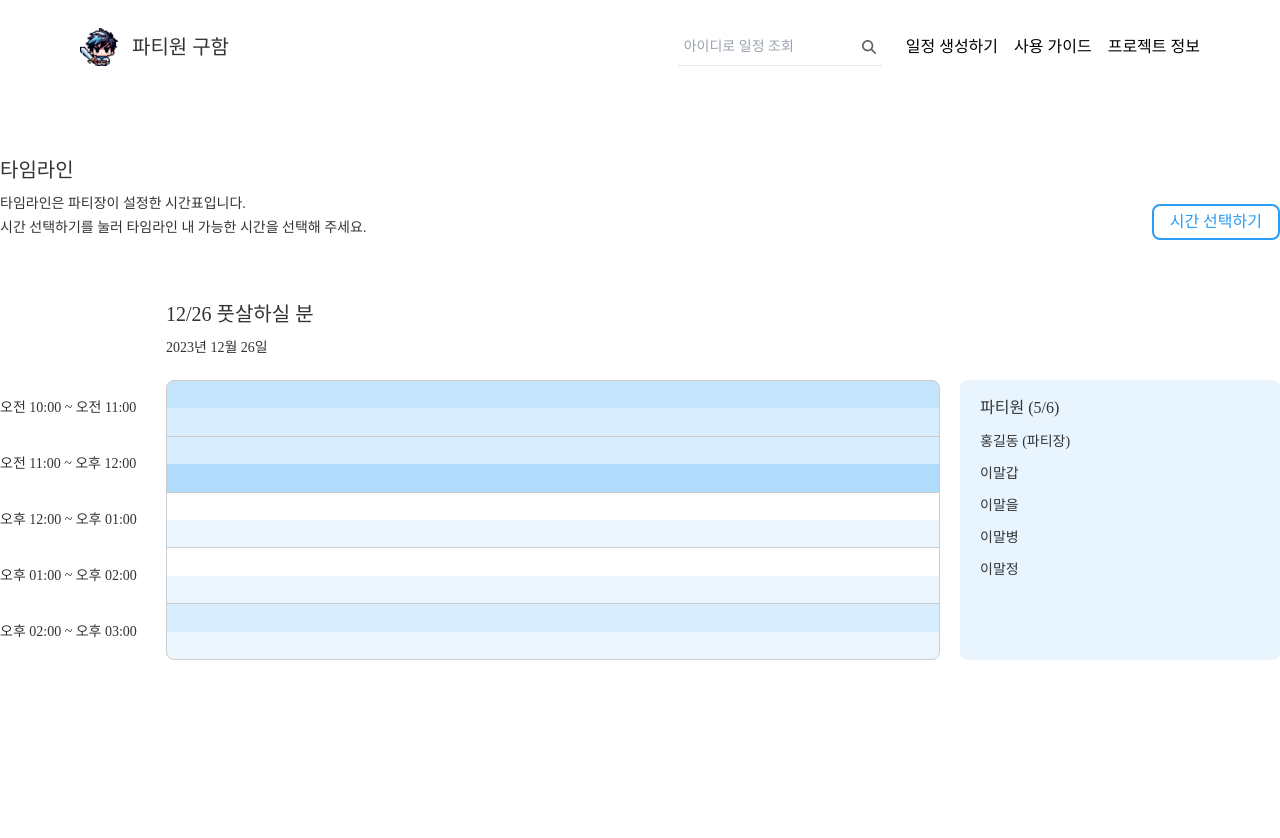
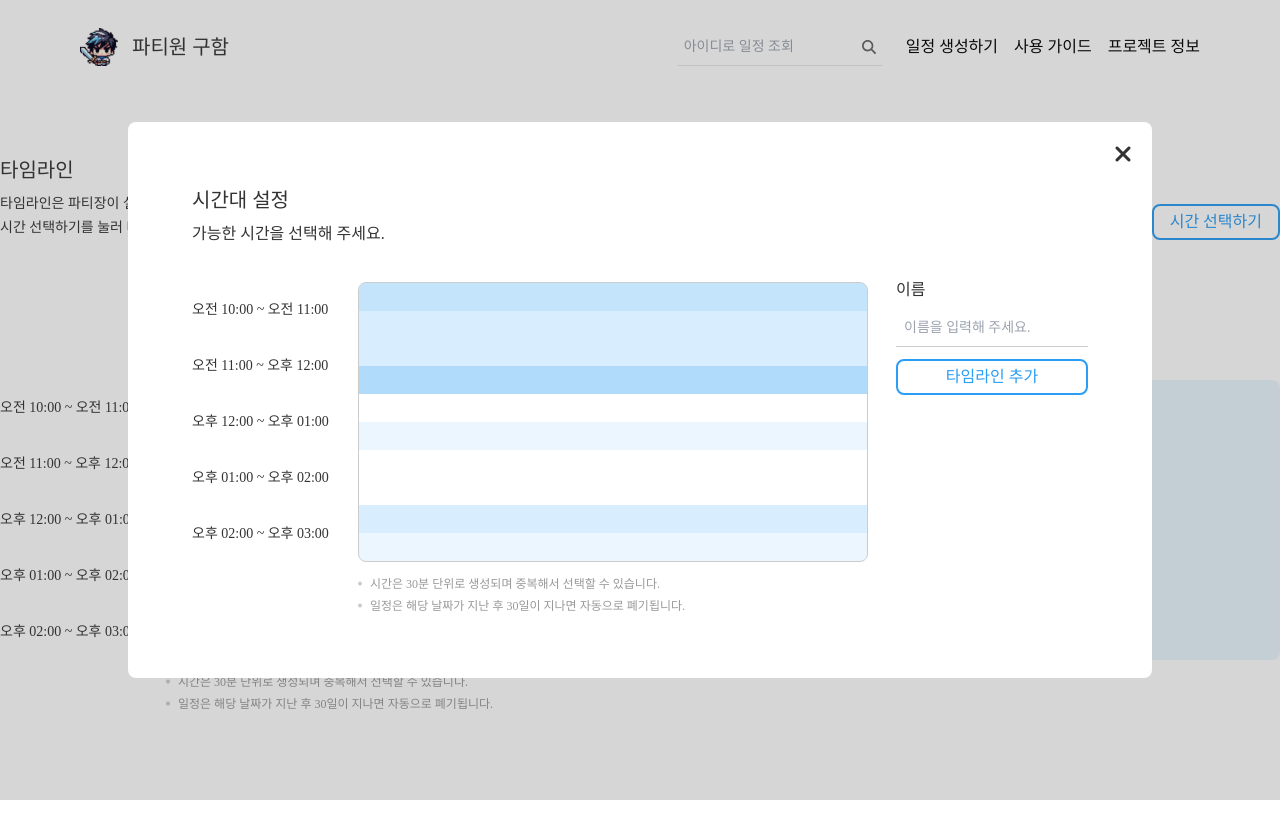
Before and after one commit to taedonn/partywonguham, a Nuxt app: page / in a window 1280 px wide. Both pictures are taken after a click on the button "시간 선택하기". Shown: the top 838 px of the page. Built offline with nearby package versions, Linux system fonts and the light colour scheme; a web font is replaced by a local one.

Commit message:
Update timeline

```diff
--- a/components/Popup.vue
+++ b/components/Popup.vue
@@ -1,6 +1,11 @@
 <template>
-    <div class="w-full h-full fixed left-0 top-0 flex justify-center items-center bg-black-333/20">
-        <div class="w-[1024px] p-14 rounded-lg bg-white">
+    <div v-show="show" class="w-full h-full fixed left-0 top-0 flex justify-center items-center text-black-333 bg-black-333/20">
+        <div class="w-[1024px] p-16 relative rounded-lg bg-white">
+            <button @click="handleClick()" class="absolute right-5 top-5">
+                <i class="text-2xl leading-none fa-solid fa-xmark"></i>
+            </button>
+            <h2 class="mb-3 text-xl">{{ title }}</h2>
+            <h3 class="mb-10 font-light">{{ subtitle }}</h3>
             <slot></slot>
         </div>
     </div>
@@ -8,7 +13,10 @@
 
 <script setup>
     const props = defineProps({
-
+        show: Boolean,
+        handleClick: Function,
+        title: String,
+        subtitle: String,
     });
 </script>
 
--- a/components/timeline.vue
+++ b/components/timeline.vue
@@ -1,16 +1,27 @@
 <template>
+    <div class="w-full">
         <div class="w-full h-fit flex">
             <div class="flex flex-col shrink-0 mr-1.5">
                 <div v-for="time in timeline" class="w-40 h-14 text-sm font-light flex items-center">{{ time }}</div>
             </div>
             <div class="w-full flex flex-col border rounded-lg overflow-hidden border-gray-ccc">
-            <div v-for="checked in checked_time" class="w-full flex flex-col flex-auto first:border-none odd:border-t border-gray-ccc">
+                <div v-for="checked, idx in checked_time" class="w-full flex flex-col flex-auto">
                     <input type="checkbox" v-bind:id="`time-${checked.time}`" class="hidden"/>
+                    <div v-bind:class="`${checked.checked.length === 0 && idx % 2 === 0 && checked_time[idx - 1].checked.length === 0 ? 'bg-gray-ccc' : 'hidden'} w-full h-px`"></div>
                     <label
                         v-bind:for="`time-${checked.time}`"
                         v-bind:style="`opacity: ${checked.checked.length / (checked_time.length + 1)}`"
                         class="w-full h-full bg-blue-4"
                     ></label>
+                </div>
+            </div>
+        </div>
+        <div class="w-full ml-40 pl-1.5 mt-3.5 text-xs font-light text-gray-999">
+            <div class="flex items-center gap-2">
+                <i class="text-[4px] text-gray-ccc fa-solid fa-circle"></i> 시간은 30분 단위로 생성되며 중복해서 선택할 수 있습니다.
+            </div>
+            <div class="mt-1.5 flex items-center gap-2">
+                <i class="text-[4px] text-gray-ccc fa-solid fa-circle"></i> 일정은 해당 날짜가 지난 후 30일이 지나면 자동으로 폐기됩니다.
             </div>
         </div>
     </div>
--- a/pages/index.vue
+++ b/pages/index.vue
@@ -9,7 +9,7 @@
                         시간 선택하기를 눌러 타임라인 내 가능한 시간을 선택해 주세요.
                     </p>
                 </div>
-                <button class="shrink-0 px-4 py-2 text-base leading-none font-medium rounded-lg border-2 border-blue-4 text-blue-4">시간 선택하기</button>
+                <button @click="handleShow" class="shrink-0 px-4 py-2 text-base leading-none font-medium rounded-lg border-2 border-blue-4 text-blue-4">시간 선택하기</button>
             </div>
             <div class="mt-16 text-black-333">
                 <div class="ml-1.5 pl-40">
@@ -21,12 +21,12 @@
                         :timeline="data.timeline"
                         :checked_time="data.checked_time"
                     />
-                    <div class="w-80 p-5 ml-5 shrink-0 rounded-lg bg-blue-4/10 text-black-333 fill-black-333">
+                    <div class="w-80 shrink-0 ml-4 pb-[52px]">
+                        <div class="w-full h-full p-5 shrink-0 rounded-lg bg-blue-4/10 text-black-333 fill-black-333">
                             <h2>파티원 ({{ (data.partywon.length + 1) + '/' + data.capacity }})</h2>
                             <ul class="mt-4 text-sm font-light flex flex-col gap-3">
                                 <li class="flex items-center">
                                     {{ data.partyjang.name }} (파티장)
-                                <!-- <i class="fa-regular fa-star w-3.5 ml-1"></i> -->
                                 </li>
                                 <li v-for="partywon in data.partywon">{{ partywon.name }}</li>
                             </ul>
@@ -34,22 +34,43 @@
                     </div>
                 </div>
             </div>
-        <!-- <Popup>
+        </div>
+        <Popup
+            :show="show"
+            :handleClick="handleShow"
+            title="시간대 설정"
+            subtitle="가능한 시간을 선택해 주세요."
+        >
+            <div class="flex gap-7">
                 <Timeline
                     :timeline="data.timeline"
                     :checked_time="data.checked_time"
                 />
-        </Popup> -->
+                <div class="w-48 shrink-0">
+                    <h2>이름</h2>
+                    <input
+                        type="text"
+                        placeholder="이름을 입력해 주세요."
+                        class="w-full p-2 mt-3 text-sm font-light border-b border-gray-ccc"
+                    />
+                    <button @click="handleShow" class="w-full mt-3 px-4 py-2 leading-none rounded-lg border-2 border-blue-4 text-blue-4">타임라인 추가</button>
+                </div>
+            </div>
+        </Popup>
     </main>
 </template>
 
 <script>
-import Timeline from '~/components/timeline.vue';
+// components
+import Timeline from '~/components/Timeline.vue';
 import Popup from '~/components/Popup.vue';
 
 export default {
     data() {
         return {
+            // states
+            show: false,
+            // fetched data
             data: {},
         }
     },
@@ -79,7 +100,7 @@ export default {
                     { time: 12, checked: [] },
                     { time: 12.5, checked: ['이말갑'] },
                     { time: 13, checked: [] },
-                    { time: 13.5, checked: ['이말갑'] },
+                    { time: 13.5, checked: [] },
                     { time: 14, checked: ['이말갑', '이말을'] },
                     { time: 14.5, checked: ['이말갑'] },
                 ],
@@ -117,7 +138,8 @@ export default {
             const newData = { ...data, timeline };
 
             this.data = newData;
-        }
+        },
+        handleShow() { this.show = !this.show; }
     },
     created() {
         this.fetchData();
--- a/tailwind.config.js
+++ b/tailwind.config.js
@@ -5,6 +5,7 @@ export default {
     extend: {
       colors: {
         'gray-ccc': '#CCCCCC',
+        'gray-999': '#999999',
         'gray-666': '#666666',
         'black-333': '#333333',
         'blue-1': '#D4EBFD',
```
Lines whose indentation alone changed are shown as unchanged.
